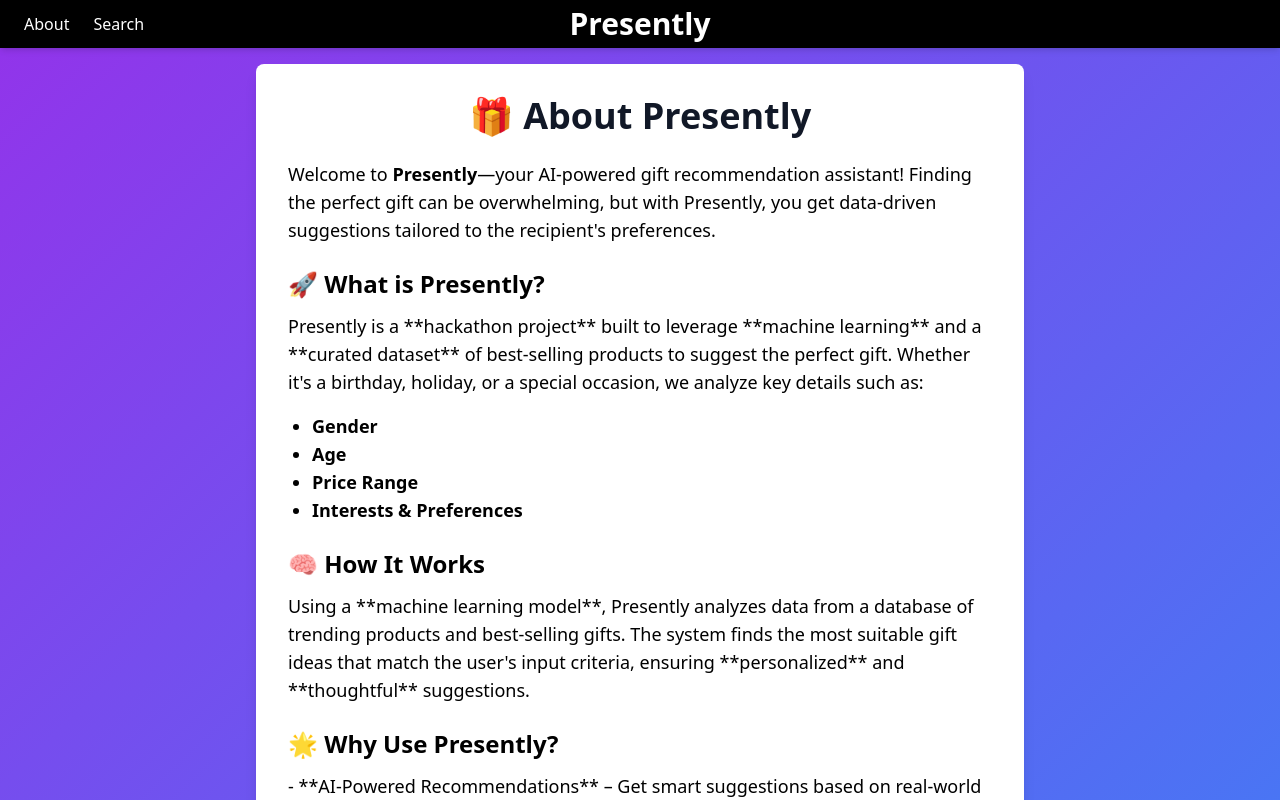
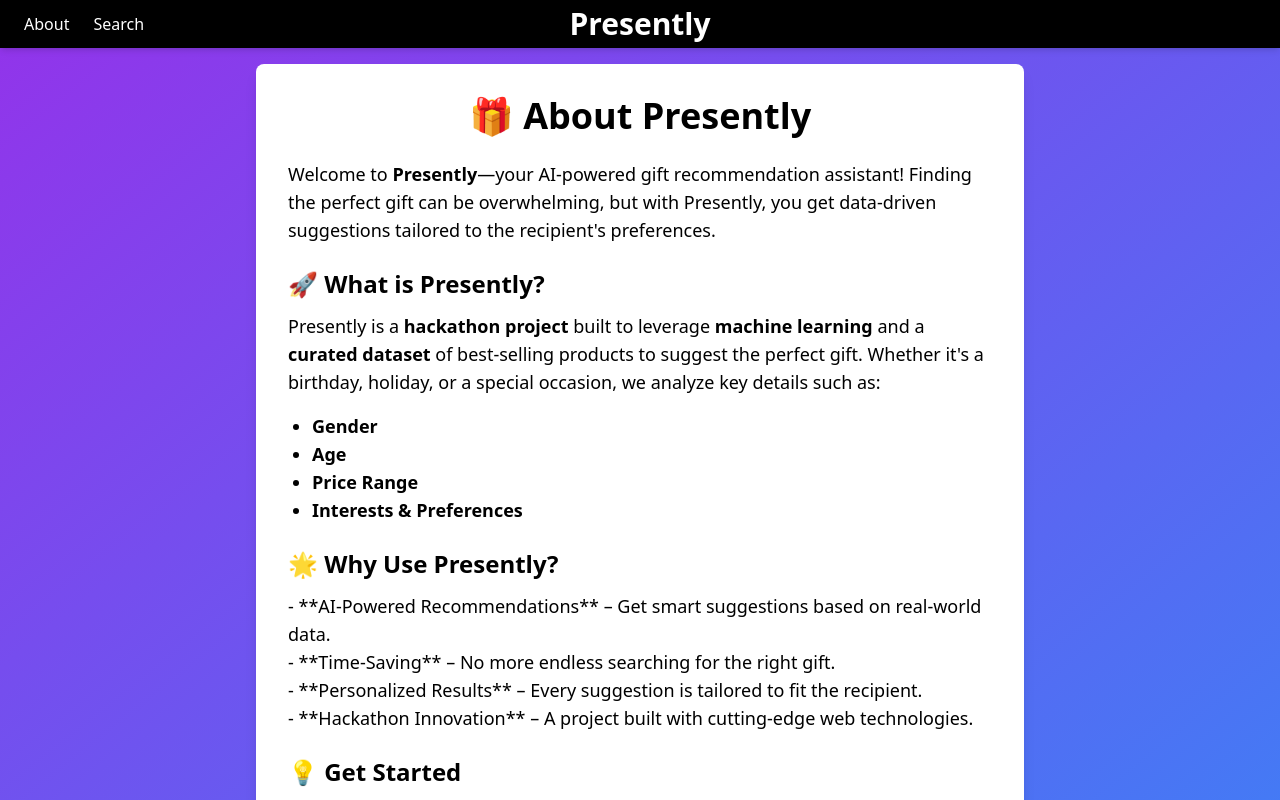
Before and after one commit to njyeung/presently, a Next.js app in the folder frontend/presently/: page /about in a window 1280 px wide. Shown: the top 800 px of the page. Built offline with nearby package versions, Linux system fonts and the light colour scheme.

Commit message:
pushed cuz will said so

```diff
--- a/frontend/presently/src/app/about/page.tsx
+++ b/frontend/presently/src/app/about/page.tsx
@@ -9,7 +9,7 @@ export default function About() {
         <>
             <Navbar />
             <div className="min-h-screen bg-gradient p-8 pt-16">
-                <div className="max-w-3xl mx-auto bg-white text-gray-900 p-8 rounded-lg shadow-lg">
+                <div className="max-w-3xl mx-auto bg-white text-black p-8 rounded-lg shadow-lg">
                     <h1 className="text-4xl font-extrabold text-center mb-6">🎁 About Presently</h1>
 
                     <p className="text-lg mb-4 text-black">
@@ -19,7 +19,7 @@ export default function About() {
 
                     <h2 className="text-2xl font-bold mt-6 mb-3 text-black">🚀 What is Presently?</h2>
                     <p className="text-lg mb-4 text-black">
-                        Presently is a **hackathon project** built to leverage **machine learning** and a **curated dataset** of best-selling products
+                        Presently is a <span className="font-semibold">hackathon project</span> built to leverage <span className="font-semibold">machine learning</span> and a <span className="font-semibold">curated dataset</span> of best-selling products
                         to suggest the perfect gift. Whether it's a birthday, holiday, or a special occasion, we analyze key details such as:
                     </p>
                     <ul className="list-disc pl-6 text-lg text-black mb-4">
@@ -28,12 +28,6 @@ export default function About() {
                         <li><span className="font-semibold">Price Range</span></li>
                         <li><span className="font-semibold">Interests & Preferences</span></li>
                     </ul>
-
-                    <h2 className="text-2xl font-bold mt-6 mb-3 text-black">🧠 How It Works</h2>
-                    <p className="text-lg mb-4 text-black">
-                        Using a **machine learning model**, Presently analyzes data from a database of trending products and best-selling gifts.
-                        The system finds the most suitable gift ideas that match the user's input criteria, ensuring **personalized** and **thoughtful** suggestions.
-                    </p>
 
                     <h2 className="text-2xl font-bold mt-6 mb-3 text-black">🌟 Why Use Presently?</h2>
                     <p className="text-lg mb-4 text-black">
```
Also changed, not shown: frontend/presently/src/components/Ocassions.tsx (added).
